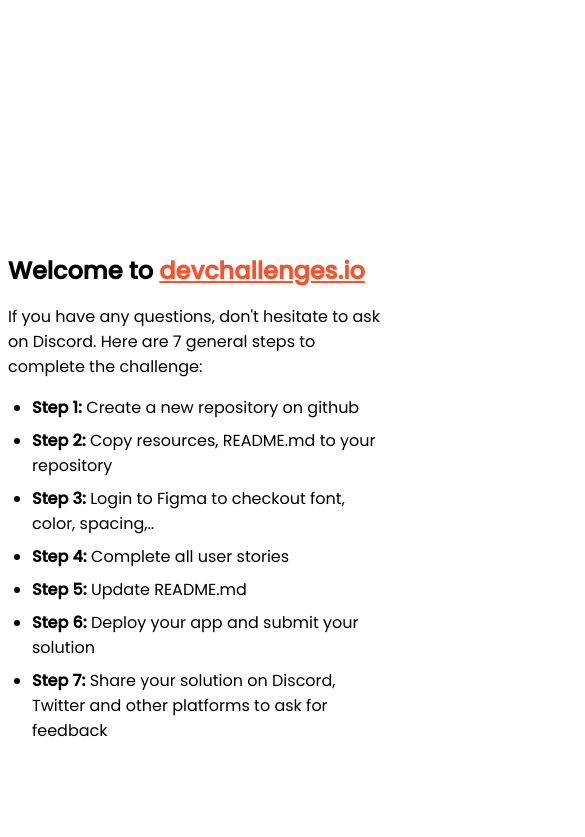
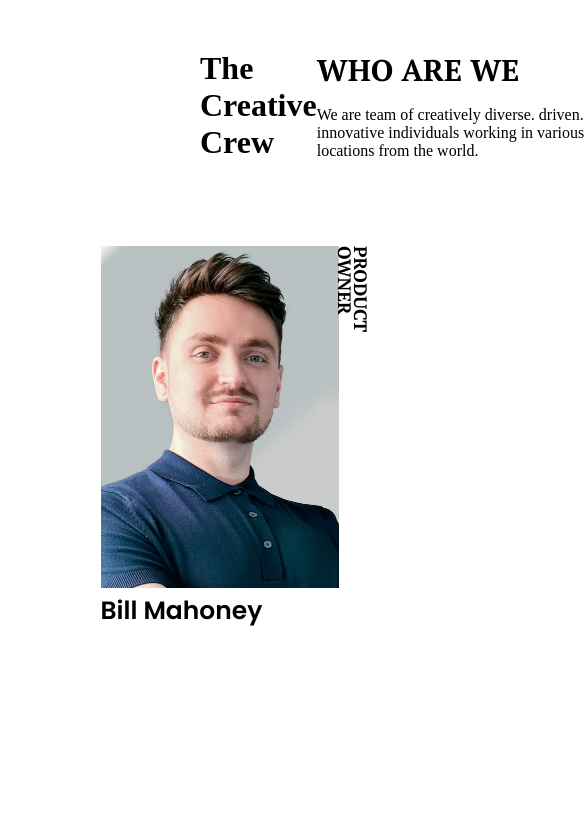
Before and after one commit to rikyanbarraza/Creative-Crew, a plain HTML site: page index.html in a window 390 px wide. Shown: the top 837 px of the page, 585 px wide, since content can reach past the window. Drawn offline with Linux system fonts and the light colour scheme.

Commit message:
still need some fixing

```diff
--- a/index.html
+++ b/index.html
@@ -4,40 +4,113 @@
 <meta charset="utf-8" />
 <meta name="viewport"content="width=device-width, initial-scale=1, maximum-scale=5"/>
 <link rel="icon" href="devchallenges.png"/><link rel="shortcut icon"type="image/x-icon"href="https://devchallenges.io/"/>
-<link href="https://fonts.googleapis.com/css2?family=Poppins:wght@400;500&display=swap"rel="stylesheet"/>
+<link rel="preconnect" href="https://fonts.gstatic.com">
+<link href="https://fonts.googleapis.com/css2?family=PT+Serif:wght@700&display=swap" rel="stylesheet">
+<link href="https://fonts.googleapis.com/css2?family=Montserrat:wght@600&display=swap" rel="stylesheet">
+<link href="https://fonts.googleapis.com/css2?family=Poppins:wght@600&display=swap" rel="stylesheet">
 <link rel="stylesheet" href="/style.css">
 <title>Creative Crew</title>
 </head>
   <body>
-    <div class="welcome">
-      <div class="welcome-text">
-        <h1>
-          Welcome to
-          <a href="https://devchallenges.io/" target="_blank"
-            >devchallenges.io</a
-          >
-        </h1>
-
-        <p>
-          If you have any questions, don't hesitate to ask on Discord. Here are
-          7 general steps to complete the challenge:
-        </p>
+    <header>
+      <div class="headerMainContainer">
+        <div class="headerTitleContainer">
+          <h1 class="headerTitleOne">The Creative Crew</h1>
+        </div>
+        <div class="headerTextContainer">
+          <div>
+          <h2 class="headerTitleTwo">WHO ARE WE</h2>
+          </div>
+          <div class="headerParagraph">
+          <p>We are team of creatively diverse. driven. innovative individuals working in various locations from the world. </p>
+          </div>
+        </div>
       </div>
-
-      <ul>
-        <li><b>Step 1:</b> Create a new repository on github</li>
-        <li><b>Step 2:</b> Copy resources, README.md to your repository</li>
-        <li>
-          <b>Step 3:</b> Login to Figma to checkout font, color, spacing,..
-        </li>
-        <li><b>Step 4:</b> Complete all user stories</li>
-        <li><b>Step 5:</b> Update README.md</li>
-        <li><b>Step 6:</b> Deploy your app and submit your solution</li>
-        <li>
-          <b>Step 7:</b> Share your solution on Discord, Twitter and other
-          platforms to ask for feedback
-        </li>
-      </ul>
+    </header>
+    <div class="mainImgConainer">
+      <div class="cardContainer">
+        <div class="selfieTextContainer">
+          <div class="selfieImg">
+            <img src="/photo1.png" alt="">
+            <div class="selfieTxt">
+              <h4>Bill Mahoney</h4>
+            </div>
+          </div>
+        </div>
+        <div class="selfieVerticalTxt">
+          <h3>Product owner</h3>
+        </div>
+      </div>
+      <div class="cardContainer downImg">
+        <div class="selfieTextContainer">
+          <div class="selfieImg">
+            <img src="/photo2.png" alt="">
+            <div class="selfieTxt">
+              <h4>Saba Cabrera</h4>
+            </div>
+          </div>
+        </div>
+        <div class="selfieVerticalTxt">
+          <h3>Art director</h3>
+        </div>
+      </div>
+      <div class="cardContainer">
+        <div class="selfieTextContainer">
+          <div class="selfieImg">
+            <img src="/photo3.png" alt="">
+            <div class="selfieTxt">
+              <h4>Shae Le</h4>
+            </div>
+          </div>
+        </div>
+        <div class="selfieVerticalTxt">
+          <h3>Tech Lead</h3>
+        </div>
+      </div>
     </div>
+    <div class="mainImgConainer">
+      <div class="cardContainer">
+        <div class="selfieTextContainer">
+          <div class="selfieImg">
+            <img src="/photo4.png" alt="">
+            <div class="selfieTxt">
+              <h4>Skylah Lu</h4>
+            </div>
+          </div>
+        </div>
+        <div class="selfieVerticalTxt">
+          <h3>UX Designer</h3>
+        </div>
+      </div>
+      <div class="cardContainer downImg">
+        <div class="selfieTextContainer">
+          <div class="selfieImg">
+            <img src="/photo5.png" alt="">
+            <div class="selfieTxt">
+              <h4>Griff Richards</h4>
+            </div>
+          </div>
+        </div>
+        <div class="selfieVerticalTxt">
+          <h3>Developer</h3>
+        </div>
+      </div>
+      <div class="cardContainer">
+        <div class="selfieTextContainer">
+          <div>
+            <img src="/photo6.png" alt="">
+            <div class="selfieTxt">
+              <h4>Stan John</h4>
+            </div>
+          </div>
+        </div>
+        <div class="selfieVerticalTxt">
+          <h3>DEverloper</h3>
+        </div>
+      </div>
+    </div>
+    <footer class="footer">
+      <h6>Victor Barraza @ DevChallenges.io</h6>
+    </footer>
   </body>
 </html>
--- a/style.css
+++ b/style.css
@@ -1,34 +1,220 @@
-body {
-    font-family: "Poppins", sans-serif;
+/* -----------------------PC----------------------*/
+*{
+box-sizing: border-box;
 }
+/* -----------------------font--------------------*/
+h1{
+padding: 0;
+ margin: 0;
+}
+h2{
+padding: 0;
+margin: 0;
+font-family: 'PT Serif', serif;
+font-style: normal;
+font-weight: 600;
+font-size: 30px;
+}
+h3{
+padding: 0;
+margin: 0;
+font-family: PT Serif;
+font-style: lighter;
+font-weight: lighter;
+font-size: 18px;
+line-height: 16px;
+}
+h4{
+padding: 0;
+margin: 0;
+font-family: 'Poppins', sans-serif;
+font-style: normal;
+font-weight: 600;
+font-size: 25px;
+}
+h5{
+padding: 0;
+margin: 0;
+font-family: 'PT Serif', serif;
+}
+h6{
+padding: 0;
+margin: 0;
+font-family: 'Montserrat', sans-serif;
+font-style: normal;
+font-weight: 600;
+}
+/* -----------------------font--------------------*/
+/* -----------------------header------------------*/
+.headerMainContainer{
+display: flex;
+padding: 0px;
+margin-top: 50px;
+}
+.headerTitleContainer{
+display: flex;
+flex: 1;
+padding: 0px;
+margin: 0px;
+}
+.headerTitleOne{
+display: flex;
+padding: 0px;
+margin: 0px;
+}
+.headerTextContainer {
+display: flex;
+flex: 1;
+flex-direction: column;
+}
+.headerTitleTwo{
+padding: 0px;
+margin: 0px;
+}
+.headerParagraph{
+margin: 0px;
+padding: 0px;
+width: 320px
+}
+/* -----------------------header------------------*/
+/* -----------------------body--------------------*/
+body{
+max-width: 1600px;
+margin-left: 200px;
+margin-right: auto;
+position: relative;
+}
+.mainImgConainer{
+margin-top: 70px;
+display: flex;
+flex-direction: row;
+flex-wrap: wrap;
+justify-content: space-around;
+justify-content: center;
+}
+.cardContainer{
+display: flex;
+flex: 1;
+}
+.selfieTextContainer{
+flex-direction: column;
+justify-content: center;
+position: initial;
+}
+img{
+height: 100%;
+width: 100%;
+}
+.downImg{
+margin-top: 200px;
+position: initial;
+}
+.selfieTxt{
+margin-bottom: 10px;
+}
+.selfieVerticalTxt{
+transform-origin: top left;
+transform: rotate(90deg);
+position: relative;
+width: 240px;
+margin-left: 30px;
+text-transform: uppercase;
+}
+/* -----------------------body--------------------*/
+/* -----------------------footer------------------*/
+.footer{
+text-align: center;
+margin-top: 100px;
+margin-right: 200px;
+}
+/* -----------------------footer------------------*/
+/* -----------------------PC----------------------*/
 
-  ul {
-    padding-left: 24px;
+
+/* -----------------------mobile------------------*/
+@media screen and (max-width: 500px){
+    /* -----------------------header------------------*/
+    .headerMainContainer{
+    display: flex;
+    padding: 0px;
+    margin-top: 50px;
     }
-
-  li {
-    margin-bottom: 8px;
+    .headerTitleContainer{
+    display: flex;
+    flex: 1;
+    padding: 0px;
+    margin: 0px;
     }
-
-  .welcome {
-    max-width: 800px;
-    margin: 0 auto;
+    .headerTitleOne{
+    display: flex;
+    padding: 0px;
+    margin: 0px;
     }
-
-  .welcome-text {
-    margin-top: 30vh;
-    font-weight: 500;
+    .headerTextContainer {
+    display: flex;
+    flex: 1;
+    flex-direction: column;
     }
-
-  .welcome-text p {
-    font-size: 1rem;
-    font-weight: 400;
+    .headerTitleTwo{
+    padding: 0px;
+    margin: 0px;
     }
-
-  .welcome-text h1 {
-    font-size: 1.5rem;
+    .headerParagraph{
+    margin: 0px;
+    padding: 0px;
+    width: 320px
     }
-
-  .welcome-text a {
-    color: #f7542e;
+    /* -----------------------header------------------*/
+    /* -----------------------body--------------------*/
+    body{
+    max-width: 1600px;
+    margin-left: 200px;
+    margin-right: auto;
+    position: relative;
     }
+    .mainImgConainer{
+    margin-top: 70px;
+    display: flex;
+    flex-direction: row;
+    flex-wrap: wrap;
+    justify-content: space-around;
+    justify-content: center;
+    }
+    .cardContainer{
+    display: flex;
+    flex: 1;
+    }
+    .selfieTextContainer{
+    flex-direction: column;
+    justify-content: center;
+    position: initial;
+    }
+    img{
+    height: 100%;
+    width: 100%;
+    }
+    .downImg{
+    margin-top: 200px;
+    position: initial;
+    }
+    .selfieTxt{
+    margin-bottom: 10px;
+    }
+    .selfieVerticalTxt{
+    transform-origin: top left;
+    transform: rotate(90deg);
+    position: relative;
+    width: 240px;
+    margin-left: 30px;
+    text-transform: uppercase;
+    }
+    /* -----------------------body--------------------*/
+    /* -----------------------footer------------------*/
+    .footer{
+    text-align: center;
+    margin-top: 100px;
+    margin-right: 200px;
+    }
+    /* -----------------------footer------------------*/
+}
+/* -----------------------mobile------------------*/
```
Lines whose indentation alone changed are shown as unchanged.
